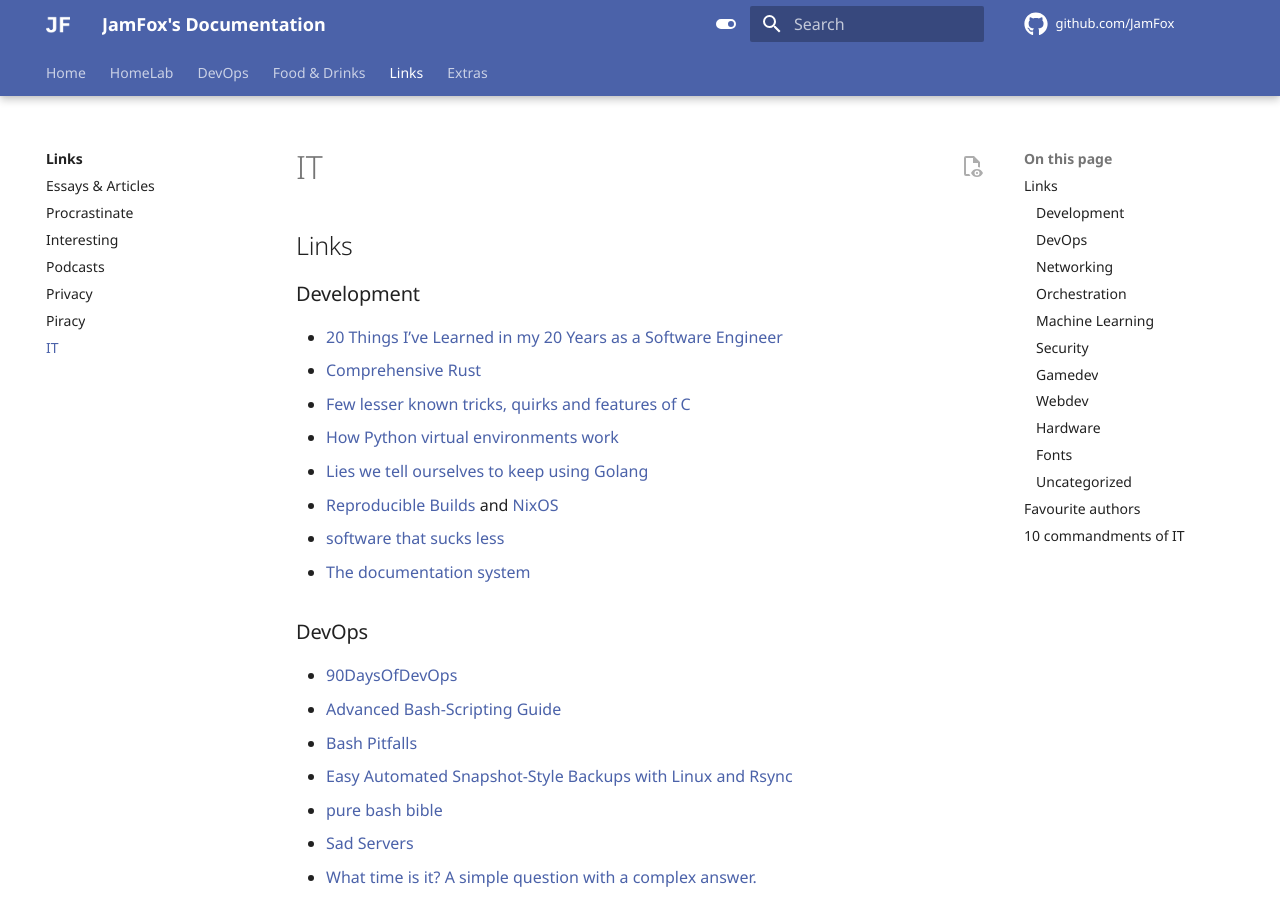
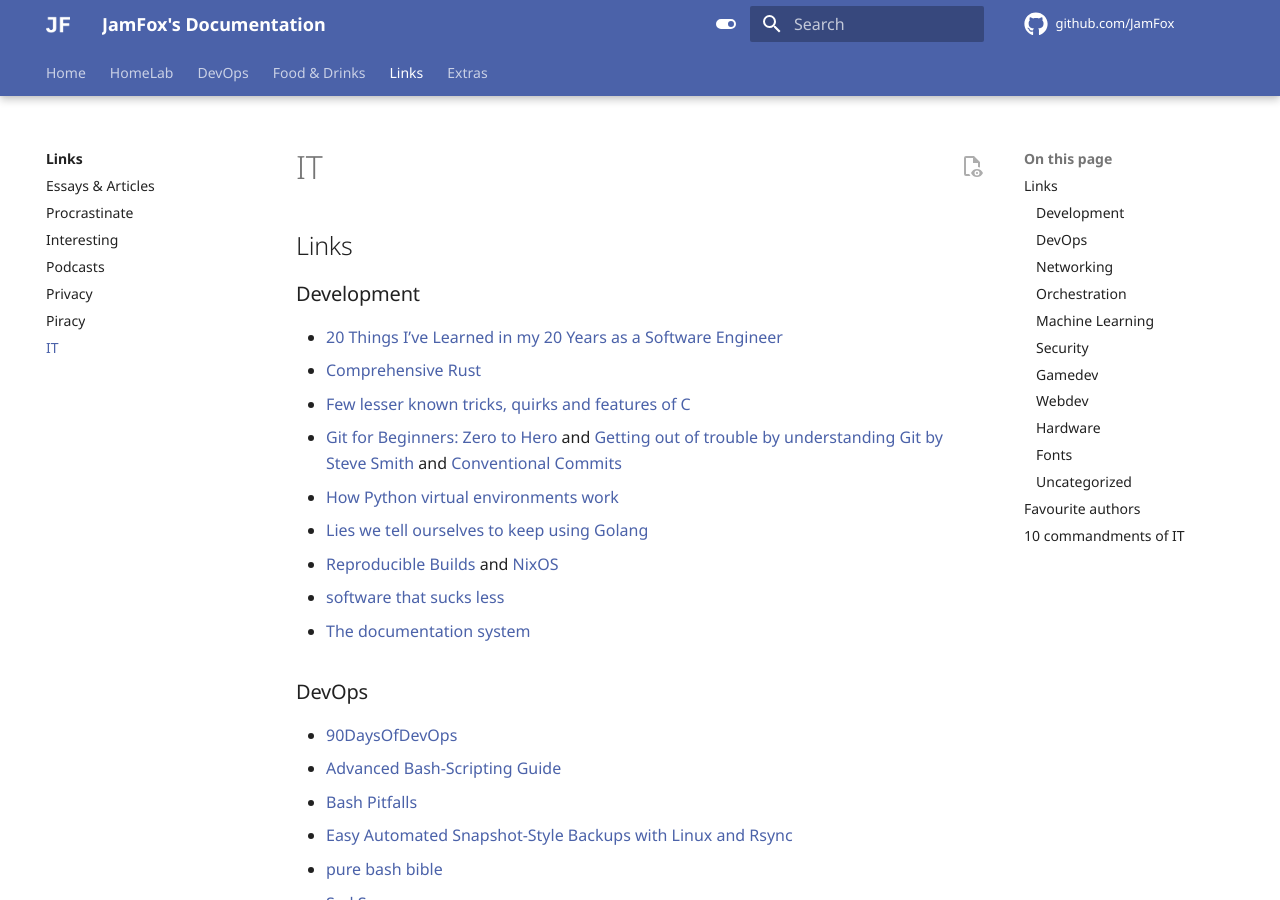
Before and after one commit to JamFox/docs.jamfox.dev, an MkDocs documentation site: the page built from docs/content/links/it.md, in a window 1280 px wide and 900 px high. Built offline with MkDocs 1.6.1 and Material for MkDocs 9.7.7, drawn with Linux system fonts in a browser that asks for light colours; comment, search, counter and statistics services are not loaded; some of the changed text lies outside the part shown.

Commit message:
add links

```diff
--- a/docs/content/links/it.md
+++ b/docs/content/links/it.md
@@ -10,6 +10,7 @@ title: "IT"
 - [20 Things I’ve Learned in my 20 Years as a Software Engineer](https://www.simplethread.com/20-things-ive-learned-in-my-20-years-as-a-software-engineer/)
 - [Comprehensive Rust](https://github.com/google/comprehensive-rust)
 - [Few lesser known tricks, quirks and features of C](https://blog.joren.ga/less-known-c)
+- [Git for Beginners: Zero to Hero](https://jdsalaro.com/blog/git-tutorial/) and [Getting out of trouble by understanding Git by Steve Smith](https://youtu.be/sevc6668cQ0) and [Conventional Commits](https://www.conventionalcommits.org/en/v1.0.0/)
 - [How Python virtual environments work](https://snarky.ca/how-virtual-environments-work/)
 - [Lies we tell ourselves to keep using Golang](https://fasterthanli.me/articles/lies-we-tell-ourselves-to-keep-using-golang)
 - [Reproducible Builds](https://reproducible-builds.org/) and [NixOS](https://nixos.org/)
@@ -82,6 +83,7 @@ title: "IT"
 - [Atkinson Hyperlegible Font](https://brailleinstitute.org/freefont)
 - [Comic Mono](https://dtinth.github.io/comic-mono-font/)
 - [Fantasque Sans Mono](https://github.com/belluzj/fantasque-sans/)
+- [jdsalaro's Top Five Fonts for Programming](https://jdsalaro.com/blog/best-programming-fonts/)
 - [Recursive Sans & Mono](https://www.recursive.design/)
 
 ### Uncategorized
```
Also changed, not shown: other parts of docs/content/links/it.md (+1 -0 lines).
